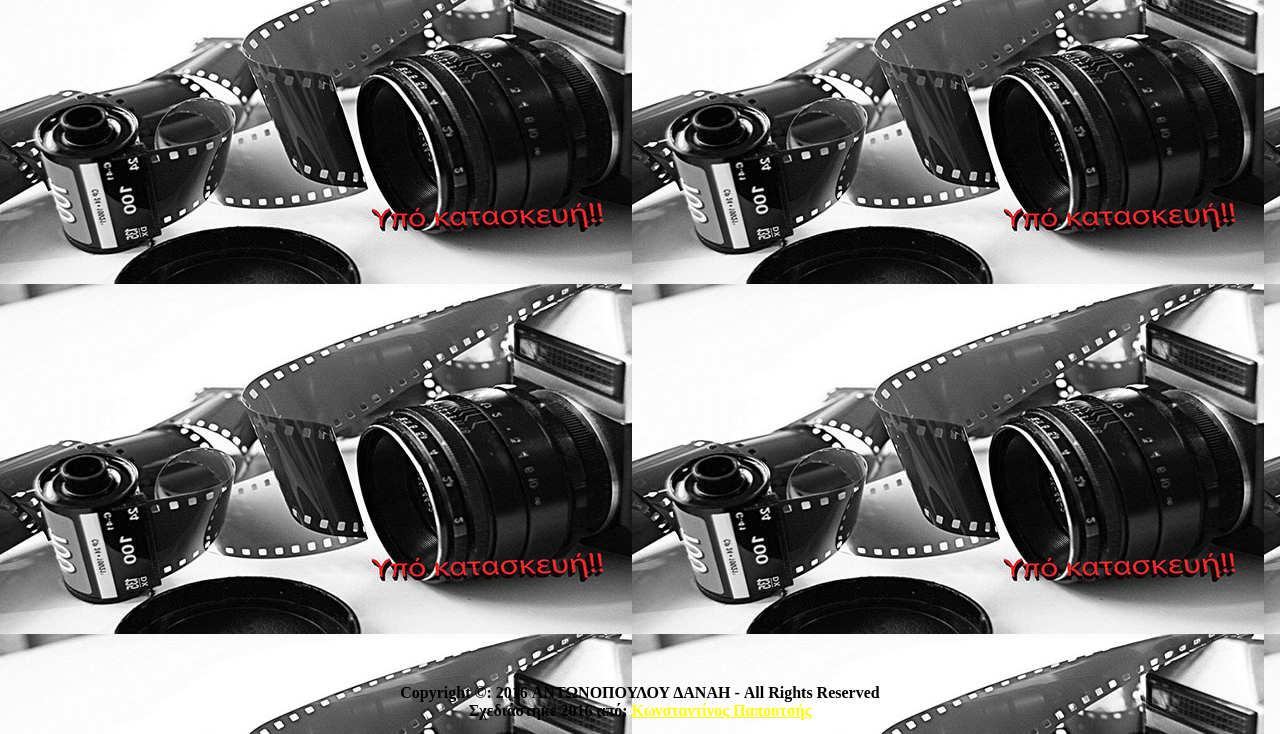
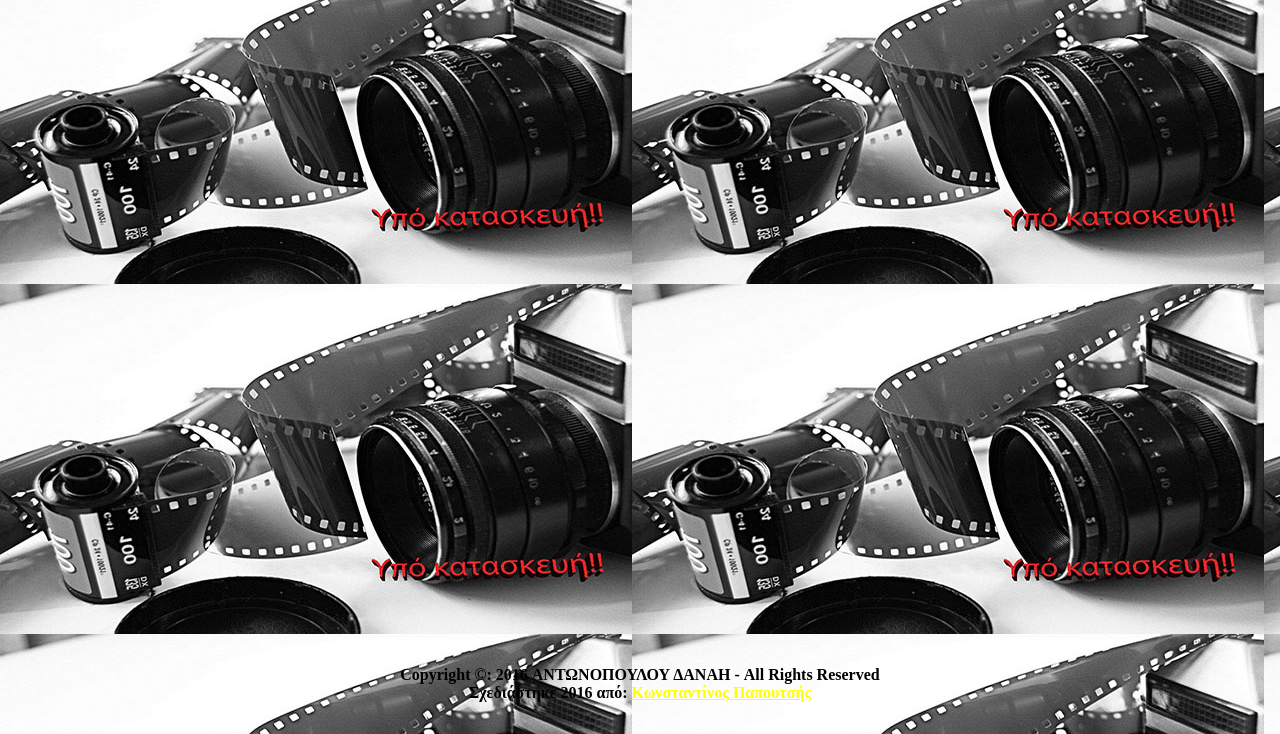
Before and after one commit to antonopouloudanae/antonopouloudanae.github.io, a plain HTML site: page index.html in a window 1280 px wide. Shown: the part 66-800 px from the top of the page. Drawn offline with Linux system fonts and the light colour scheme.

Commit message:
Update index.html

```diff
--- a/index.html
+++ b/index.html
@@ -45,9 +45,8 @@
       <br>
       <br>
       <br>
-      <br>
-      <b>Copyright &copy: 2016 ΑΝΤΩΝΟΠΟΥΛΟΥ ΔΑΝΑΗ - All Rights Reserved<br>
-      Σχεδιάστηκε 2016 από: <a href="http://papoutsiskostas.000webhostapp.com" target="blank">Κωνσταντίνος Παπουτσής</a></b>
+      <b><font color=black>Copyright &copy: 2016 ΑΝΤΩΝΟΠΟΥΛΟΥ ΔΑΝΑΗ - All Rights Reserved<br>
+      Σχεδιάστηκε 2016 από: <a href="http://papoutsiskostas.000webhostapp.com" target="blank">Κωνσταντίνος Παπουτσής</a></font></b>
     </center>
   </body>
 </html>
```
